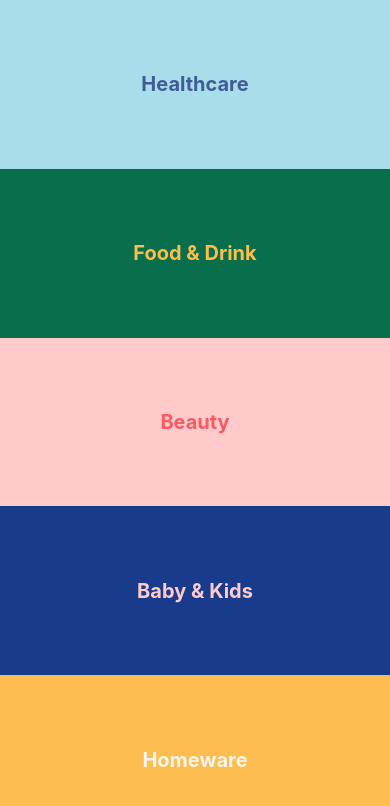
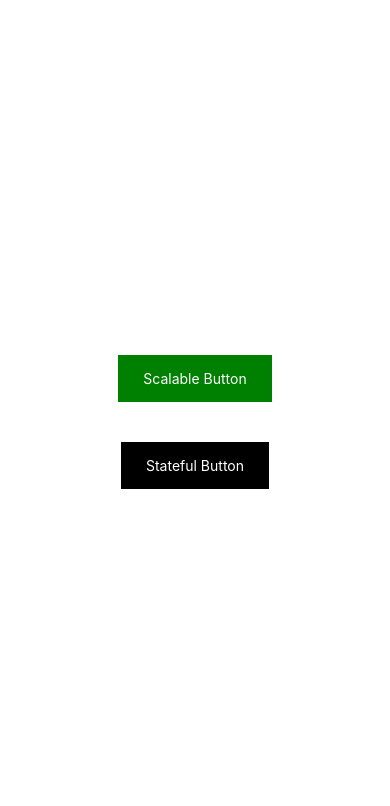
Before and after one commit to sonht1109/animated-pratice-react-native, a React Native app: screen / in a window 390 px wide. Shown: the top 806 px of the page. Built offline with nearby package versions, Linux system fonts and the light colour scheme.

Commit message:
custom button

```diff
--- a/App.js
+++ b/App.js
@@ -1,11 +1,13 @@
 import React from 'react'
 import { StyleSheet, Text, View } from 'react-native'
 import CollapsibleElement from './src/collapsibleElement/index';
+import CustomButton from './src/customButton';
 
 export default function App() {
   return (
     <View style={{flex: 1}}>
-      <CollapsibleElement />
+      {/* <CollapsibleElement /> */}
+      <CustomButton />
     </View>
   )
 }
--- /dev/null
+++ b/src/customButton/ScaleButton.js
@@ -0,0 +1,42 @@
+import React from 'react'
+import { StyleSheet, Text, TouchableWithoutFeedback, View } from 'react-native'
+import Animated, { Easing } from 'react-native-reanimated'
+
+export default function ScaleButton() {
+
+    const scaleValue = new Animated.Value(0)
+
+    const scale = () => {
+        scaleValue.setValue(0);
+        Animated.timing(scaleValue, {
+            toValue: 1,
+            duration: 300,
+            easing: Easing.ease
+        }).start()
+    }
+
+    return (
+        <TouchableWithoutFeedback
+            onPress={scale}
+        >
+            <Animated.View style={{transform: [{scale: scaleValue.interpolate({
+                inputRange: [0, 0.2, 1],
+                outputRange: [1, 1.1, 1]
+            })}]}}>
+                <Text style={[styles.button]}>
+                    Scalable Button
+            </Text>
+            </Animated.View>
+        </TouchableWithoutFeedback>
+    )
+}
+
+const styles = StyleSheet.create({
+    button: {
+        paddingHorizontal: 25,
+        paddingVertical: 15,
+        backgroundColor: "green",
+        color: "white",
+        marginVertical: 20
+    }
+})
--- /dev/null
+++ b/src/customButton/StatefulButton.js
@@ -0,0 +1,53 @@
+import React, { useState } from 'react'
+import { ActivityIndicator, StyleSheet, Text, TouchableOpacity, View } from 'react-native'
+import Animated, { Easing } from 'react-native-reanimated'
+
+export default function StatefulButton() {
+
+    const [isLoading, setIsLoading] = useState(false)
+    // const animated = new Animated.Value(0)
+
+    const loading = () => {
+        setIsLoading(prev => !prev)
+        // console.log('loading');
+        // animated.setValue(0)
+        // Animated.timing(animated, {
+        //     toValue: 100,
+        //     duration: 3000,
+        //     easing: Easing.linear
+        // }).start(() => {
+        //     setIsLoading(false)
+        // })
+    }
+
+    return (
+        <TouchableOpacity
+            onPress={loading}
+        >
+            <Animated.View style={[styles.button]}>
+                {
+                    isLoading &&
+                    <ActivityIndicator
+                        color="white"
+                        size="small"
+                        style={{ marginRight: 10 }}
+                    />
+                }
+                <Text style={{ color: "white" }}>
+                    {isLoading ? "Loading ..." : "Stateful Button"}
+                </Text>
+            </Animated.View>
+        </TouchableOpacity>
+    )
+}
+
+const styles = StyleSheet.create({
+    button: {
+        paddingHorizontal: 25,
+        paddingVertical: 15,
+        marginVertical: 20,
+        alignItems: 'center',
+        flexDirection: "row",
+        backgroundColor: "#000000"
+    }
+})
--- /dev/null
+++ b/src/customButton/index.js
@@ -0,0 +1,21 @@
+import React from 'react'
+import { StyleSheet, Text, View } from 'react-native'
+import ScaleButton from './ScaleButton'
+import StatefulButton from './StatefulButton'
+
+export default function CustomButton() {
+    return (
+        <View style={styles.container}>
+            <ScaleButton />
+            <StatefulButton />
+        </View>
+    )
+}
+
+const styles = StyleSheet.create({
+    container: {
+        flex: 1,
+        justifyContent: 'center',
+        alignItems: 'center'
+    }
+})
```
